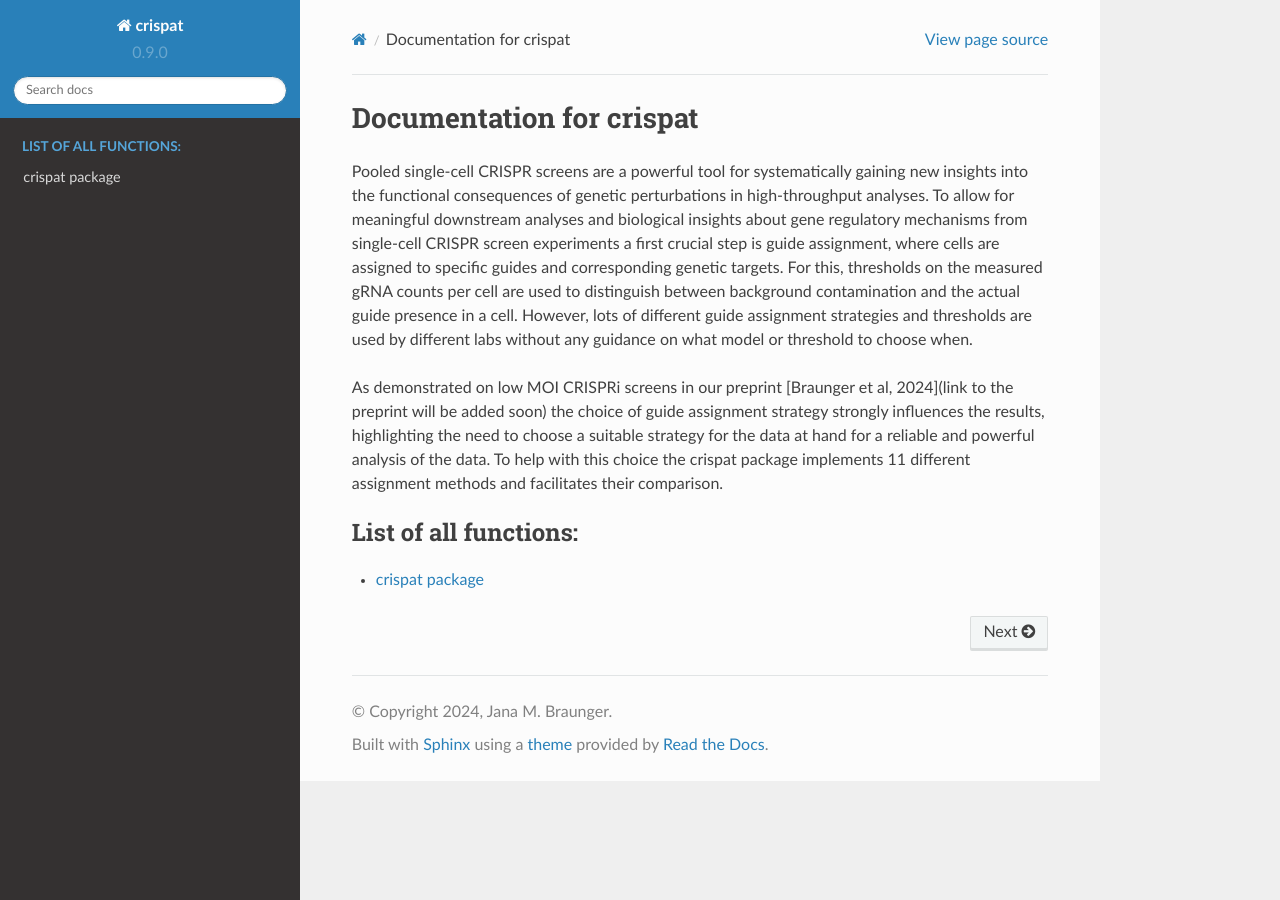
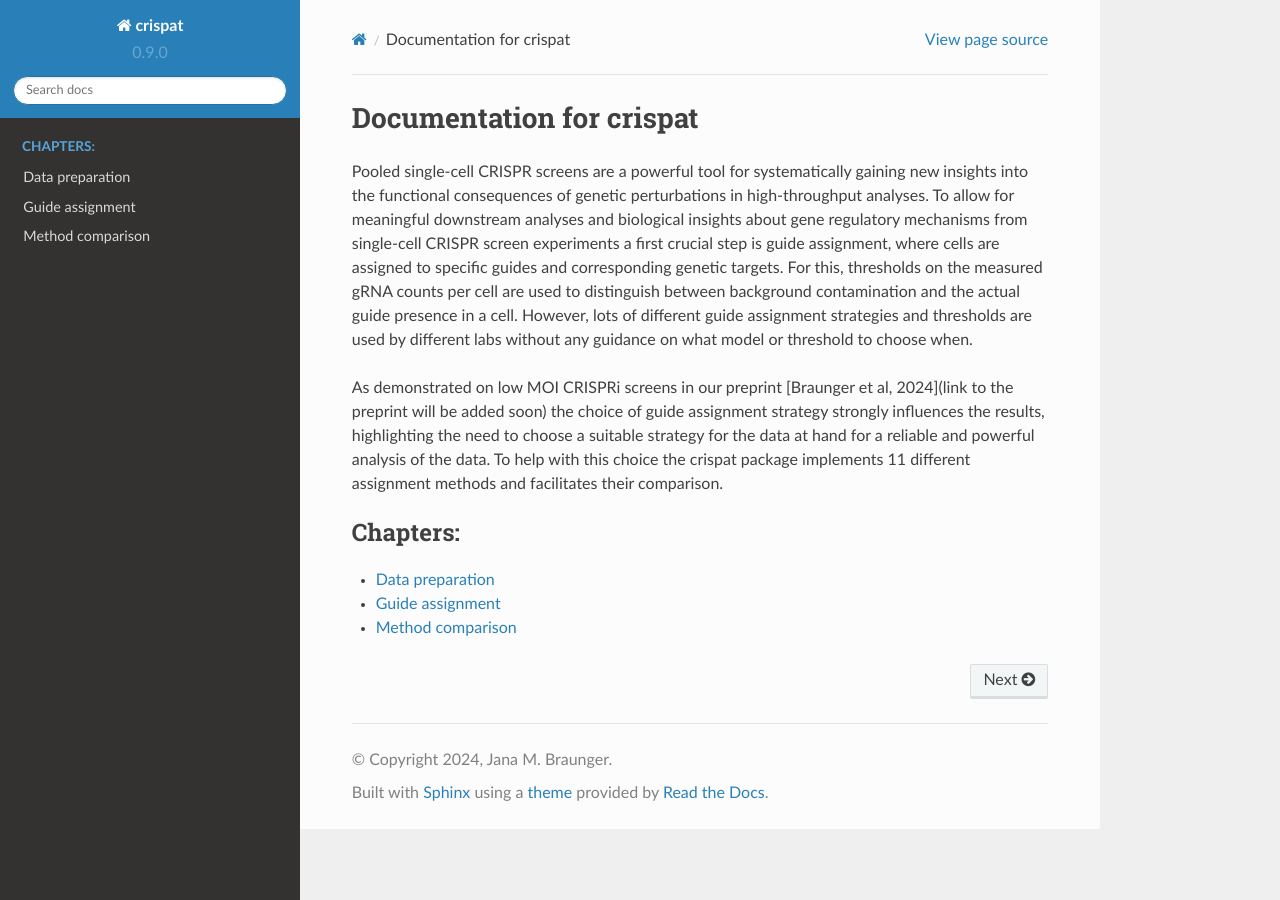
Before and after one commit to velten-group/crispat, a Sphinx documentation site: the page built from docs/source/index.rst, in a window 1280 px wide. Built offline with Sphinx 7.4.7 and the Read the Docs theme 2.0.0, drawn with Linux system fonts in a browser that asks for light colours; the version number is read from the project's files by our own code.

Commit message:
update docu

```diff
--- a/docs/source/conf.py
+++ b/docs/source/conf.py
@@ -18,12 +18,12 @@ import subprocess
 
 # install crispat
 subprocess.check_call([sys.executable, "-m", "pip", "install", "-e", "../../"])
-import crispat
+
 
 sys.path.insert(0, os.path.abspath('../../'))
 
 extensions = [
-    #'sphinx.ext.autodoc',
+    'sphinx.ext.autodoc',
     'sphinx.ext.napoleon',
 ]
 
--- /dev/null
+++ b/docs/source/guide_assignment.rst
@@ -0,0 +1,2 @@
+Guide assignment
+================
--- a/docs/source/index.rst
+++ b/docs/source/index.rst
@@ -13,6 +13,8 @@ As demonstrated on low MOI CRISPRi screens in our preprint [Braunger et al, 2024
 
 .. toctree::
    :maxdepth: 2
-   :caption: List of all functions:
+   :caption: Chapters:
 
-   crispat
+   data_preparation
+   guide_assignment
+   method_comparison
--- /dev/null
+++ b/docs/source/method_comparison.rst
@@ -0,0 +1,2 @@
+Method comparison
+=================
```
Also changed, not shown: docs/source/crispat.rst (deleted, +0 -7 lines), docs/source/data_preparation.rst (added, +10 -0 lines), 11 other files.
